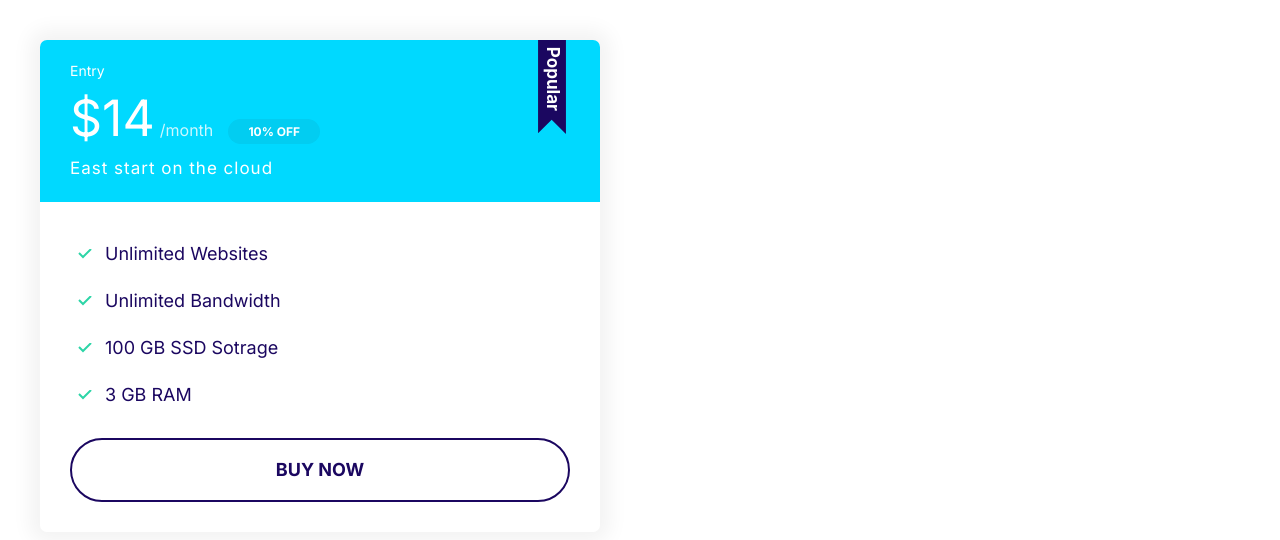
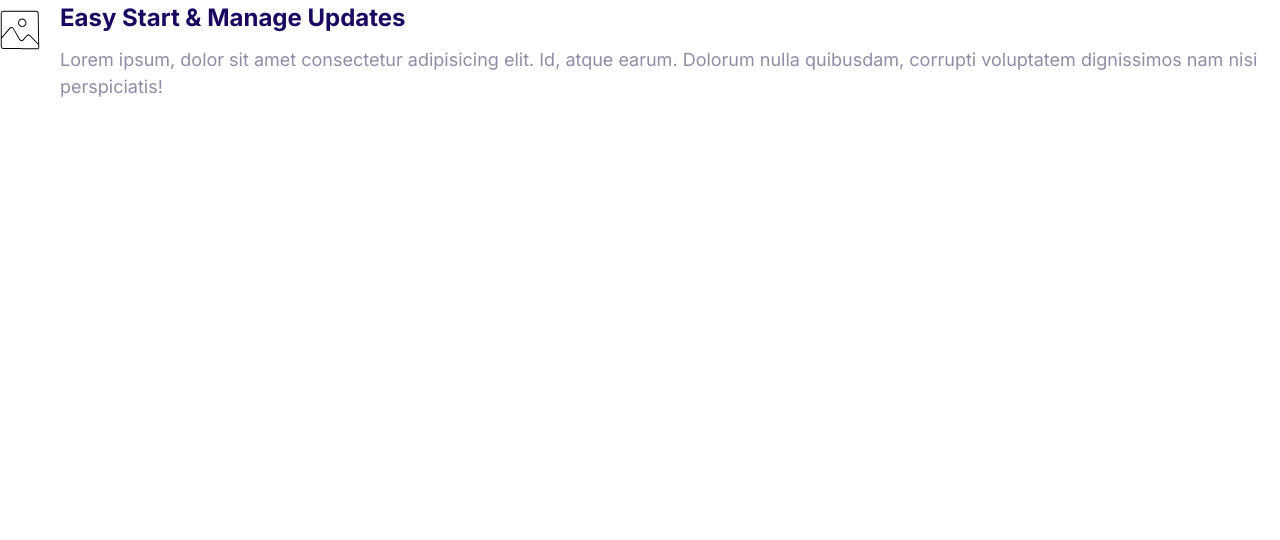
Before and after one commit to SertacEngin/A-cloud-hosting-Website, a plain HTML site: page index.html in a window 1280 px wide. Drawn offline with Linux system fonts and the light colour scheme.

Commit message:
Defined media.

```diff
--- a/css/styles.css
+++ b/css/styles.css
@@ -362,3 +362,20 @@ a {
     font-size: 1.7rem;
   }
 }
+
+/* Media */
+.media {
+  display: flex;
+}
+
+.media__title {
+  margin-top: 0;
+}
+
+.media__body {
+  margin: 0 2rem;
+}
+
+.media__image {
+  margin-top: 1rem;
+}
--- a/index.html
+++ b/index.html
@@ -15,27 +15,16 @@
 
 <body>
 
-    <div style="width: 50%; padding: 4rem;">
-        <div class="plan plan--popular">
-            <div class="card card--secondary">
-              <header class="card__header">
-                <h3 class="plan__name">Entry</h3>
-                <span class="plan__price">$14</span>
-                <span class="plan__billing-cycle">/month</span>
-                <span class="badge badge--secondary badge--small">10% OFF</span>
-                <span class="plan__description">East start on the cloud</span>
-              </header>
-              <div class="card__body">
-                <ul class="list list--tick">
-                  <li class="list__item">Unlimited Websites</li>
-                  <li class="list__item">Unlimited Bandwidth</li>
-                  <li class="list__item">100 GB SSD Sotrage</li>
-                  <li class="list__item">3 GB RAM</li>
-                </ul>
-                <button class="btn btn--outline btn--block">Buy Now</button>
-              </div>
-            </div>
-          </div>
+    <div class="media">
+        <div class="media__image">
+                <svg class="icon icon--primary">
+                    <use xlink:href="images/sprite.svg#snap"></use>
+                </svg>
+        </div>
+        <div class="media__body">
+            <h3 class="media__title">Easy Start & Manage Updates</h3>
+            <p>Lorem ipsum, dolor sit amet consectetur adipisicing elit. Id, atque earum. Dolorum nulla quibusdam, corrupti voluptatem dignissimos nam nisi perspiciatis!</p>
+        </div>
     </div>
 
 </body>
```
Also changed, not shown: components/media.html (added, +11 -0 lines), components/plans.html (+2 -0 lines).
